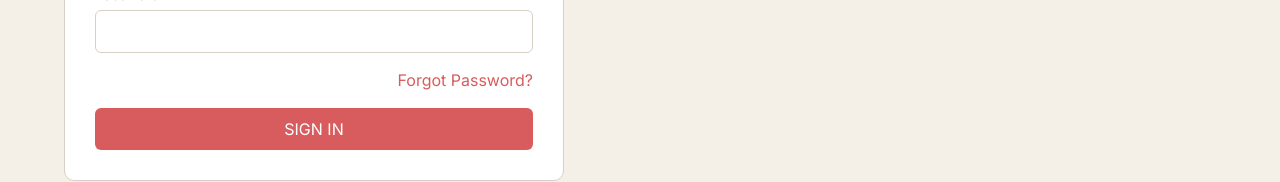
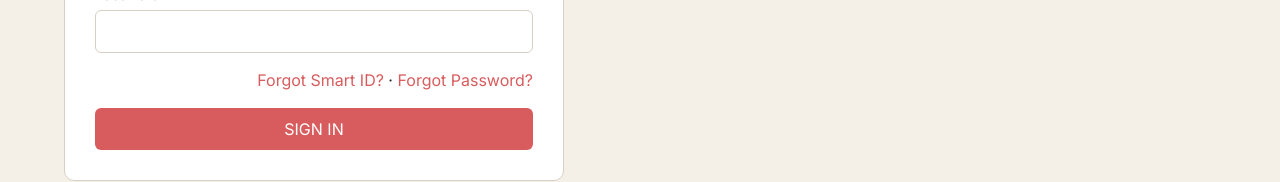
Before and after one commit to Anne-Marie2000/Smart-Wellness-Project, a React (Vite) app: page /sign-in in a window 1280 px wide. Shown: the part 606-788 px from the top of the page. Built offline with nearby package versions, Linux system fonts and the light colour scheme.

Commit message:
Update SignIn.jsx

```diff
--- a/src/pages/SignIn.jsx
+++ b/src/pages/SignIn.jsx
@@ -1,5 +1,5 @@
 import { useState } from "react";
-import { useNavigate } from "react-router-dom";
+import { Link, useNavigate } from "react-router-dom";
 import Navbar from "../components/Navbar";
 import { ROLES, ROLE_INFO, dashboardFor } from "../roles";
 import { apiRequest, saveToken, getRole, signOut } from "../api";
@@ -105,7 +105,9 @@ function SignIn() {
             </label>
 
             <div className="forgot-password">
-              <a href="#">Forgot Password?</a>
+              <Link to="/forgot-smart-id">Forgot Smart ID?</Link>
+              {" · "}
+              <Link to="/coming-soon">Forgot Password?</Link>
             </div>
 
             {error && <p className="form-error">{error}</p>}
```
